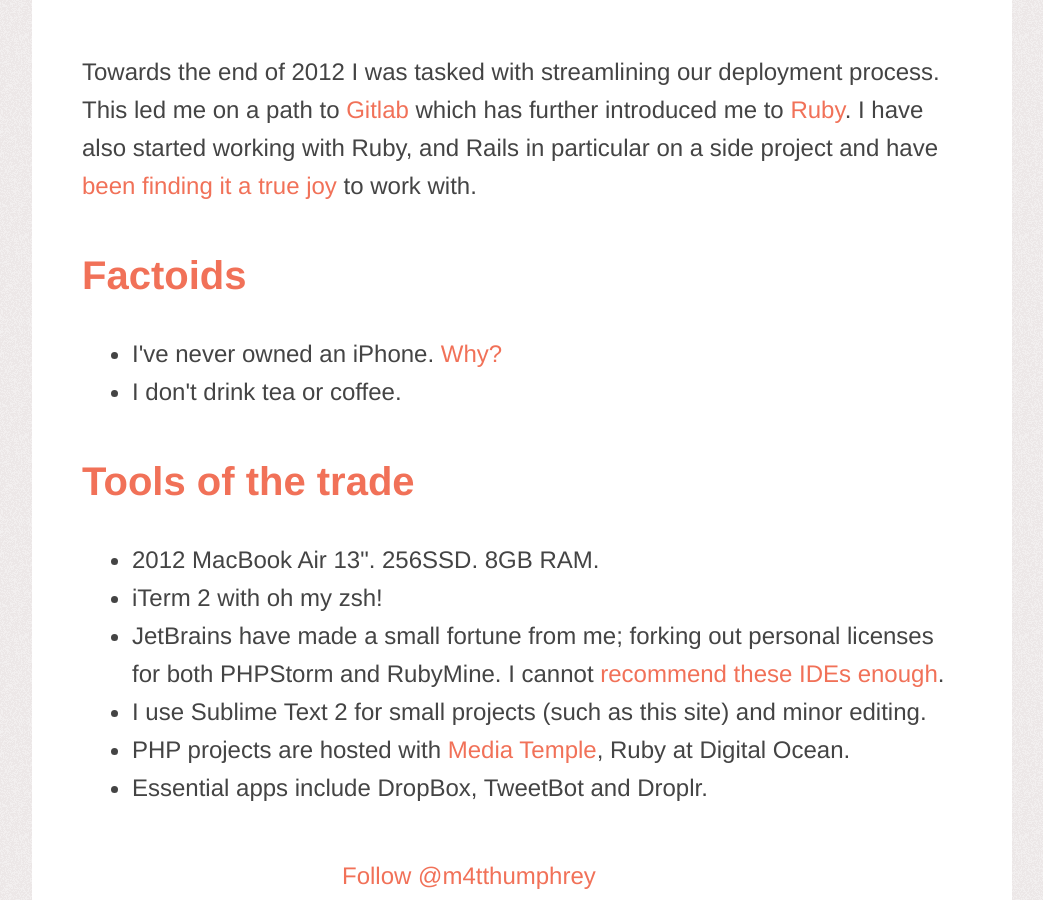
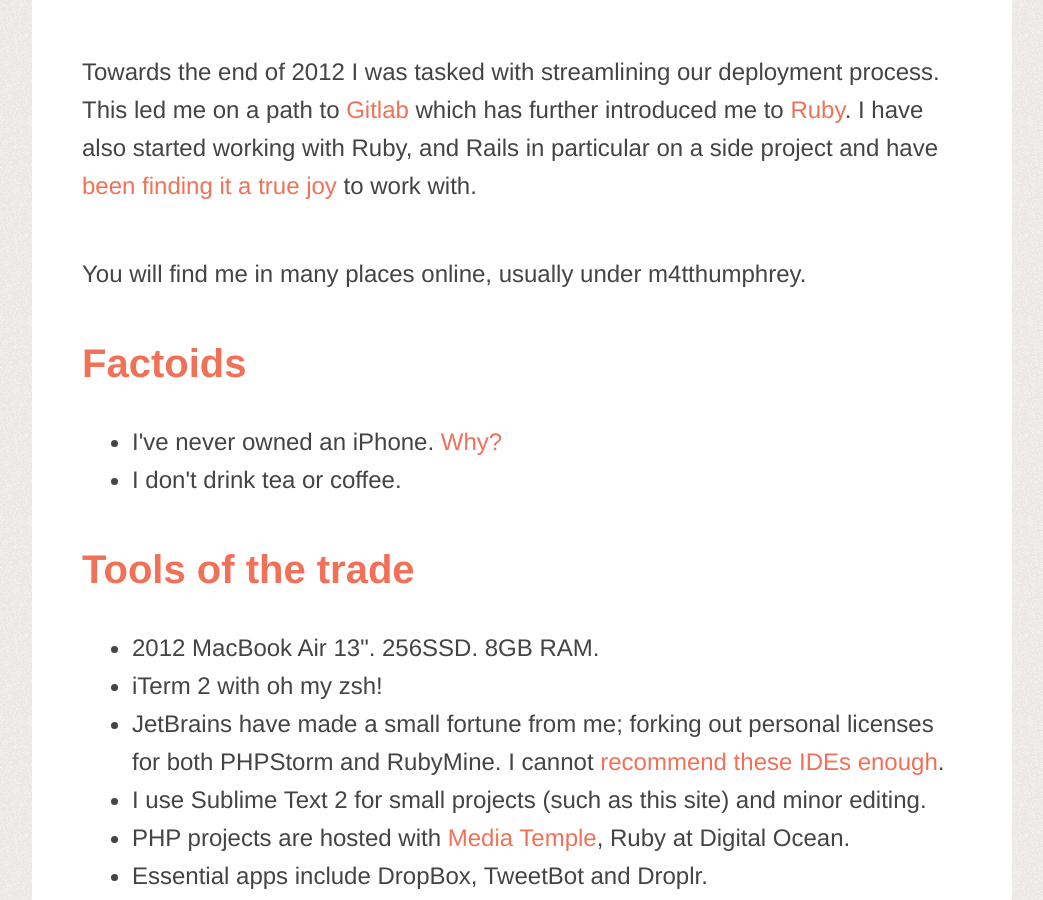
Before and after one commit to m4tthumphrey/jekyll, a Jekyll site: the page built from about.html, in a window 1280 px wide and 900 px high, scrolled down 1156 px. Shown: the whole window, without its empty margins (118-1161 px from the left). Built offline with Jekyll 4.4.1, drawn with Linux system fonts in a browser that asks for light colours; comment, search, counter and statistics services are not loaded; grey boxes are pictures that could not be loaded.

Commit message:
Added handle to about page

```diff
--- a/about.html
+++ b/about.html
@@ -17,6 +17,8 @@
           <p>Whilst working at Screen Pages I completed the Magento Developer Certfication. I have strong views on certification exams, the <a href="#">MDC</a> in particular.</p>
 
           <p>Towards the end of 2012 I was tasked with streamlining our deployment process. This led me on a path to <a href="#">Gitlab</a> which has further introduced me to <a href="#">Ruby</a>. I have also started working with Ruby, and Rails in particular on a side project and have <a href="#">been finding it a true joy</a> to work with.</p>
+
+          <p>You will find me in many places online, usually under <em>m4tthumphrey</em>.
 
           <h2>Factoids</h2>
 
```
